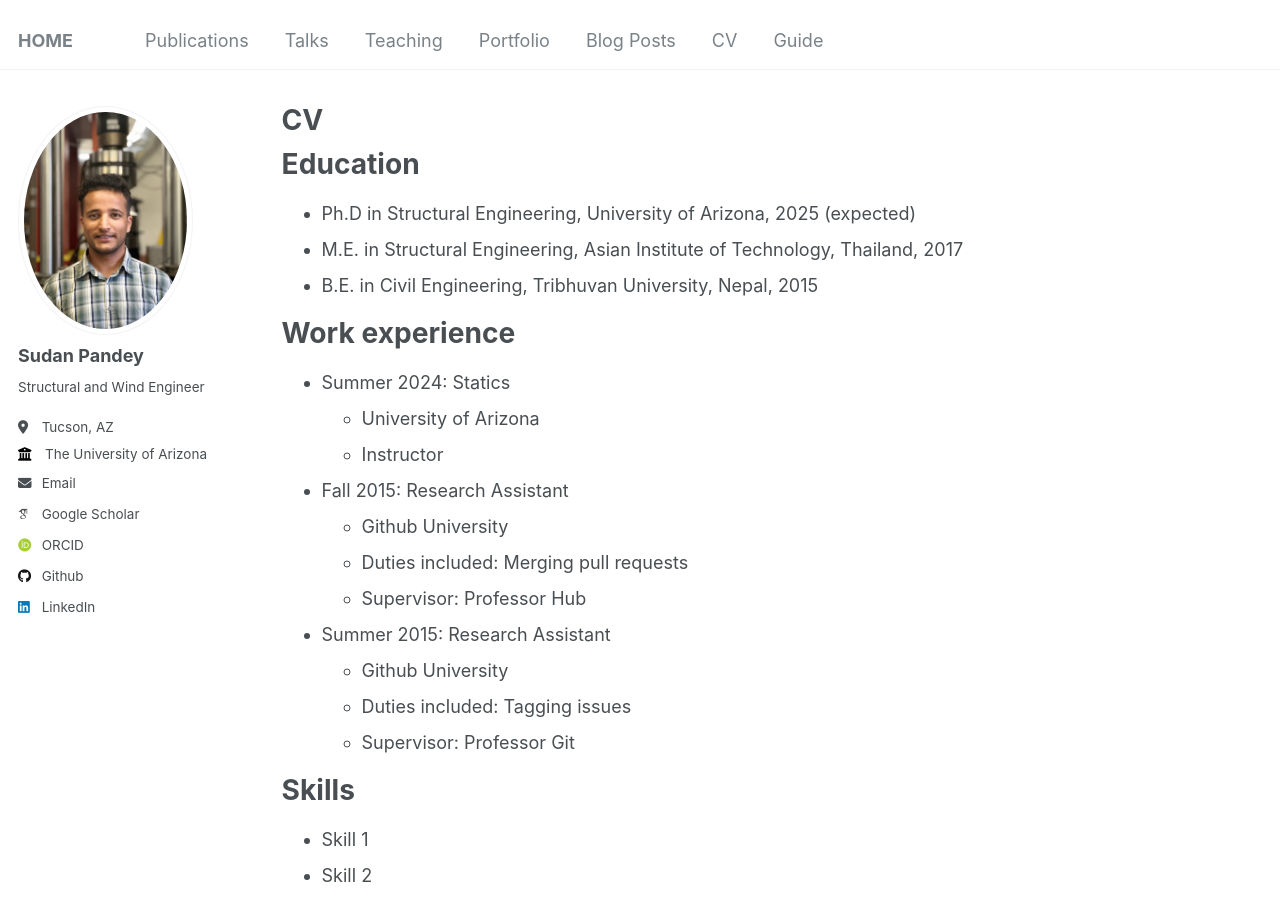
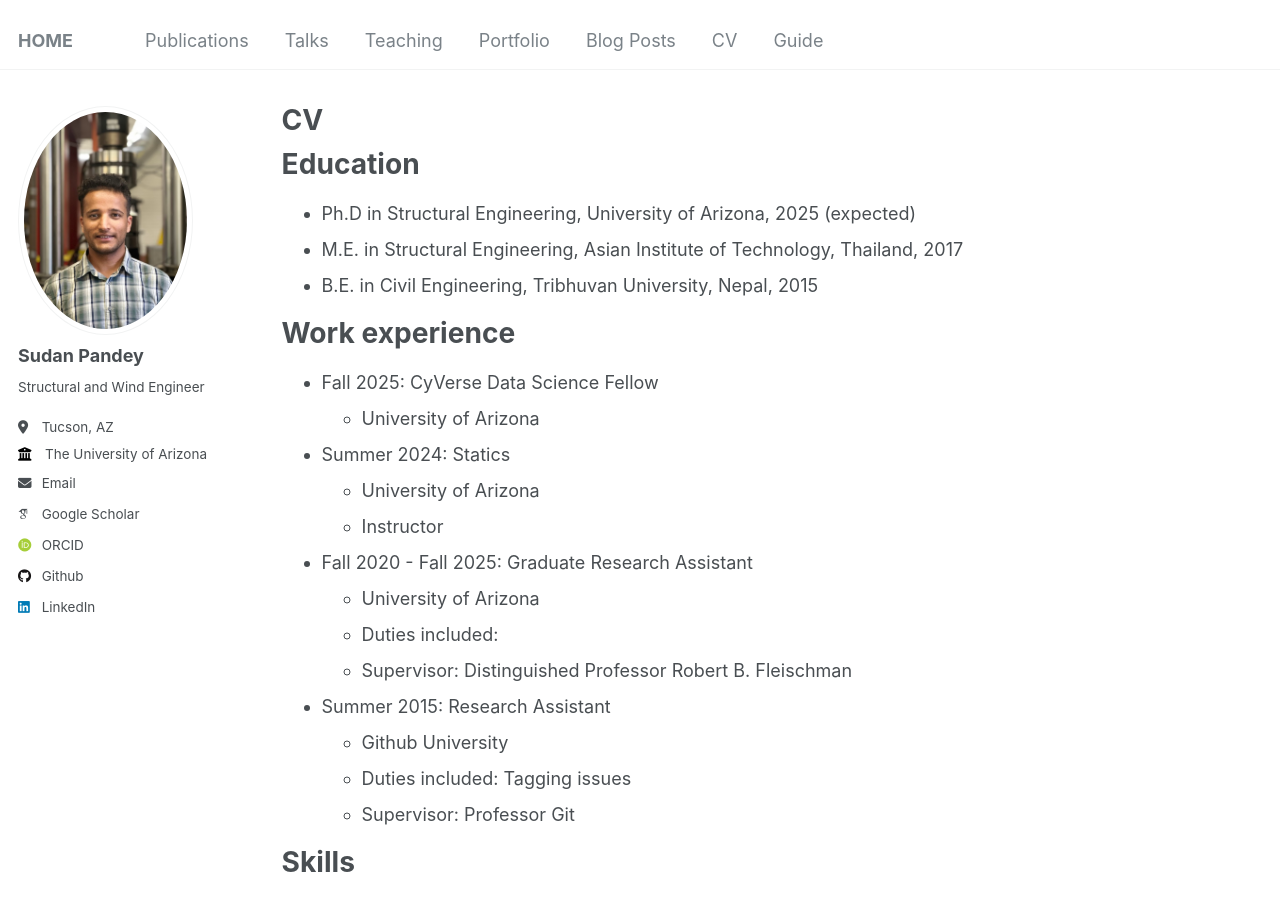
Before and after one commit to pdy-sdn/pandeysudan.github.io, a Jekyll site: the page built from _pages/cv.md, in a window 1280 px wide and 900 px high. Built offline with Jekyll 4.4.1, drawn with Linux system fonts in a browser that asks for light colours; some web fonts are replaced.

Commit message:
Update cv.md

```diff
--- a/_pages/cv.md
+++ b/_pages/cv.md
@@ -17,14 +17,17 @@ Education
 
 Work experience
 ======
+* Fall 2025: CyVerse Data Science Fellow
+  * University of Arizona
+
 * Summer 2024: Statics
   * University of Arizona
   * Instructor
 
-* Fall 2015: Research Assistant
-  * Github University
-  * Duties included: Merging pull requests
-  * Supervisor: Professor Hub
+* Fall 2020 - Fall 2025: Graduate Research Assistant
+  * University of Arizona
+  * Duties included:
+  * Supervisor: Distinguished Professor Robert B. Fleischman
 
 * Summer 2015: Research Assistant
   * Github University
```
